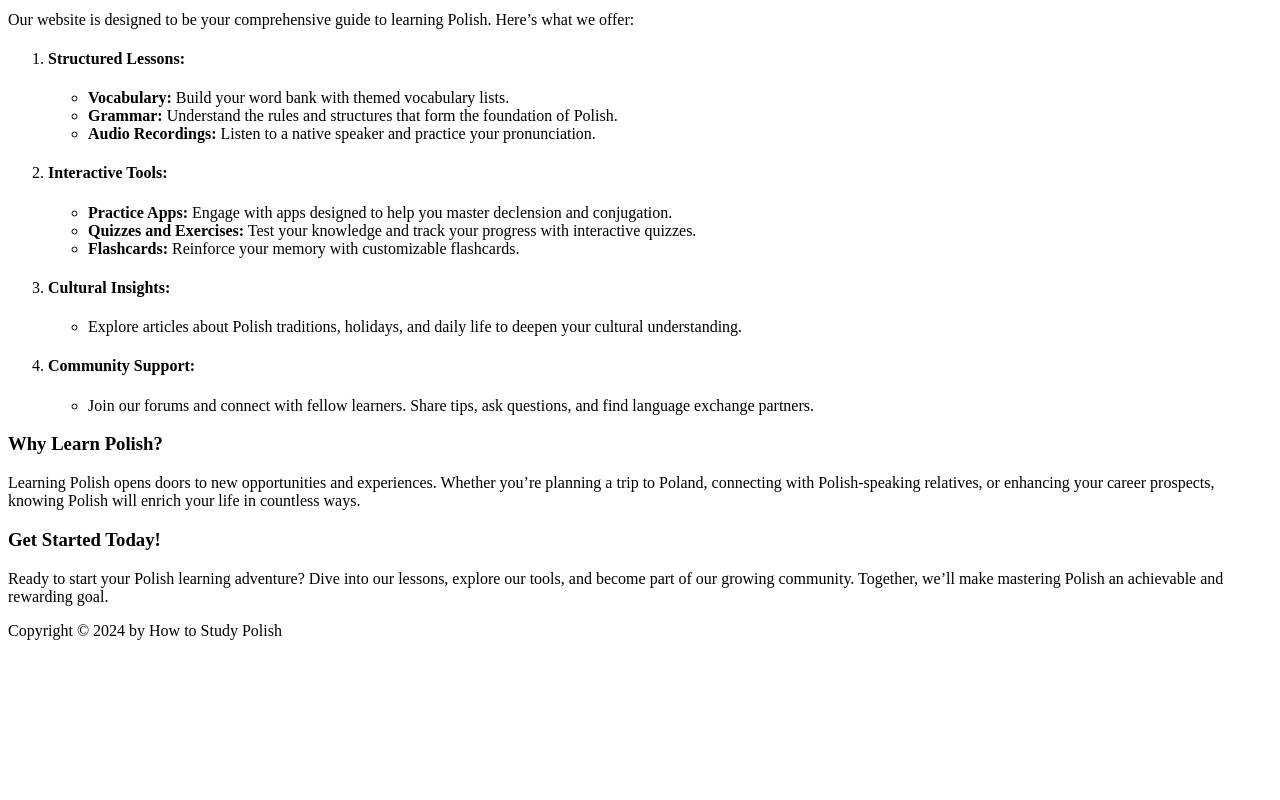
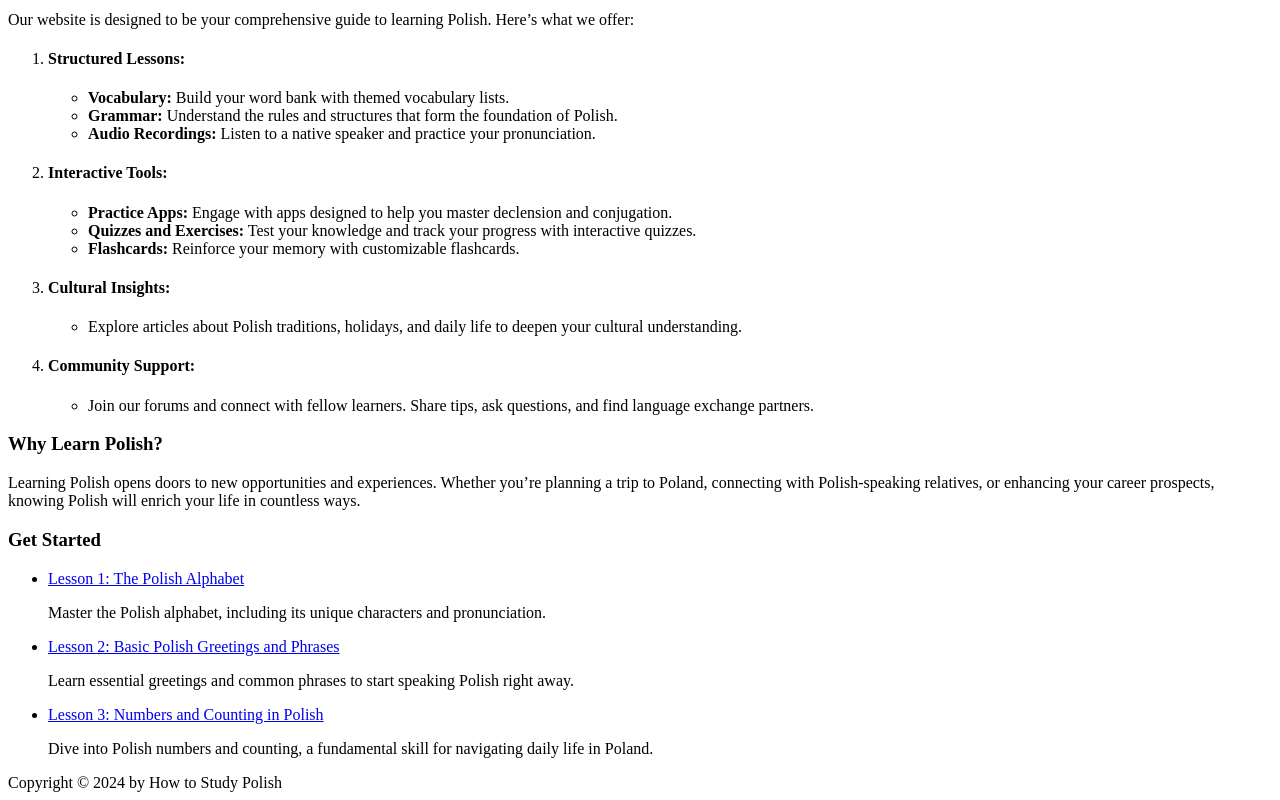
Before and after one commit to kaynmay/how-to-study-polish, a plain HTML site: page index.html in a window 1280 px wide. Shown: the part 741-1541 px from the top of the page. Before the commit the page ends 1389 px from the top, so only its background shows below. Drawn offline with Linux system fonts and the light colour scheme.

Commit message:
Add a gitignore, add get started section with first lessons

```diff
--- a/index.html
+++ b/index.html
@@ -21,8 +21,8 @@
         <h2>Welcome to How to Study Polish!</h2>
 
         <img
-          src="./images/poland.jpg"
-          alt="Image of buildings in Warsaw, Poland"
+          src="./img/poland.jpg"
+          alt="Buildings in Warsaw, Poland"
           width="500"
         />
       </header>
@@ -107,15 +107,35 @@
         Polish-speaking relatives, or enhancing your career prospects, knowing
         Polish will enrich your life in countless ways.
       </p>
+    </article>
 
-      <h3>Get Started Today!</h3>
+    <aside>
+      <h3>Get Started</h3>
 
-      <p>
-        Ready to start your Polish learning adventure? Dive into our lessons,
-        explore our tools, and become part of our growing community. Together,
-        we’ll make mastering Polish an achievable and rewarding goal.
-      </p>
-    </article>
+      <ul>
+        <li>
+          <a href="#">Lesson 1: The Polish Alphabet</a>
+          <p>
+            Master the Polish alphabet, including its unique characters and
+            pronunciation.
+          </p>
+        </li>
+        <li>
+          <a href="#">Lesson 2: Basic Polish Greetings and Phrases</a>
+          <p>
+            Learn essential greetings and common phrases to start speaking
+            Polish right away.
+          </p>
+        </li>
+        <li>
+          <a href="#">Lesson 3: Numbers and Counting in Polish</a>
+          <p>
+            Dive into Polish numbers and counting, a fundamental skill for
+            navigating daily life in Poland.
+          </p>
+        </li>
+      </ul>
+    </aside>
 
     <footer>Copyright &copy; 2024 by How to Study Polish</footer>
   </body>
```
Also changed, not shown: declension-app.html (+1 -1 lines), img/man.jpg (renamed from images/man.jpg), 3 other files.
